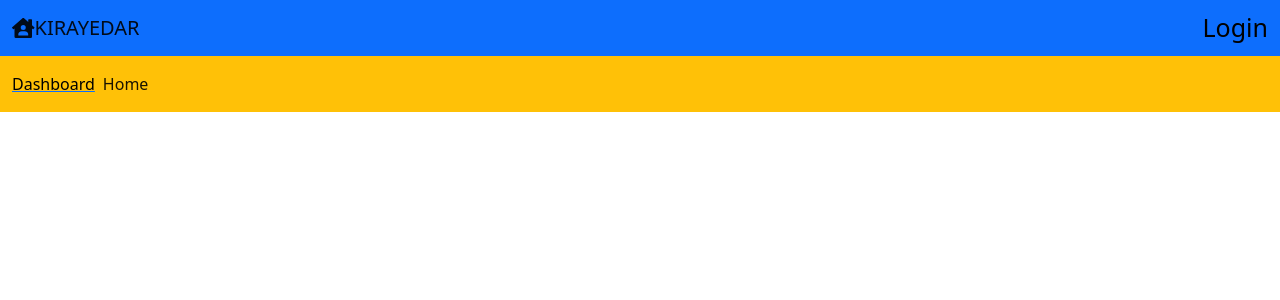
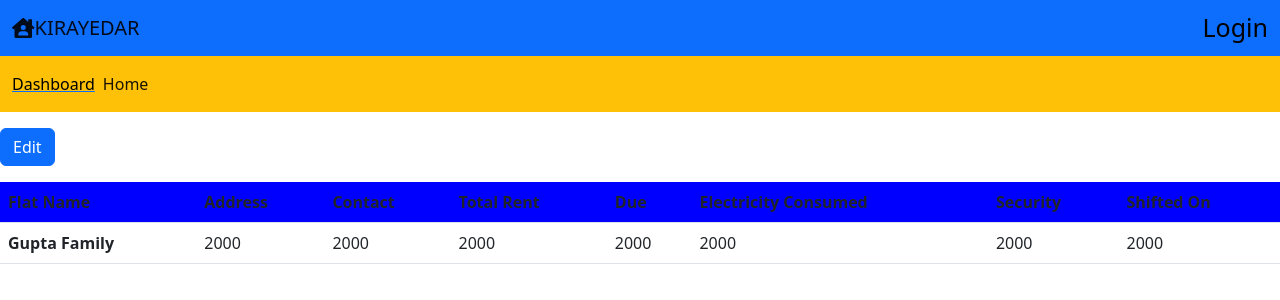
Before and after one commit to balramg7/ownerflats, a React (Create React App) app: page /info in a window 1280 px wide. Shown: the top 300 px of the page. Built offline with nearby package versions, Linux system fonts and the light colour scheme.

Commit message:
new file

```diff
--- a/src/App.js
+++ b/src/App.js
@@ -6,6 +6,7 @@ import Header from "./component/Header";
 import Dashboard from "./component/content/Dashboard";
 import Login from "./component/content/Authentication/Login";
 import Signup from "./component/content/Authentication/Signup";
+import Info from "./component/content/FlatDetails/Info";
 
 function App() {
     return (
@@ -17,6 +18,7 @@ function App() {
            <Route path="/login" element={<Login/>}/>
            <Route path="/signup" element={<Signup/>}/>
             <Route path="/dashboard" element={<Dashboard/>}/>
+            <Route path="/info" element={<Info/>}/>
            </Routes>
             </BrowserRouter>
             {/* <div className="container my-3 mx-2">
--- a/src/component/content/Dashboard.js
+++ b/src/component/content/Dashboard.js
@@ -44,6 +44,7 @@ export default function Dashboard() {
       <div>
         <button className="btn btn-primary my-3">ADD</button>
       </div>
+
     </>
   )
 };
--- a/src/component/content/FlatDetails/Info.js
+++ b/src/component/content/FlatDetails/Info.js
@@ -0,0 +1,41 @@
+import React from 'react'
+
+
+export default function Info() {
+    return (
+    <>
+    <div>
+        <button className="btn btn-primary my-3">Edit</button>
+      </div>
+        <div>
+        <table className="table striped bordered hover">
+    <thead style={{backgroundColor: 'blue'}}>
+      <tr>
+        <th scope="col mx-3" >Flat Name</th>
+        <th scope="col">Address</th>
+        <th scope="col" >Contact</th>
+        <th scope="col">Total Rent</th>
+        <th scope="col" >Due</th>
+        <th scope="col">Electricity Consumed</th>
+        <th scope="col" >Security</th>
+        <th scope="col">Shifted On</th>
+      </tr>
+    </thead>
+    <tbody>
+      <tr>
+        <th scope="row">Gupta Family</th>
+        <td>2000</td>
+        <td>2000</td>
+        <td>2000</td>
+        <td>2000</td>
+        <td>2000</td>
+        <td>2000</td>
+        <td>2000</td>
+      </tr>
+      </tbody>
+      </table>
+      </div>
+
+    </>
+    )
+}
```
